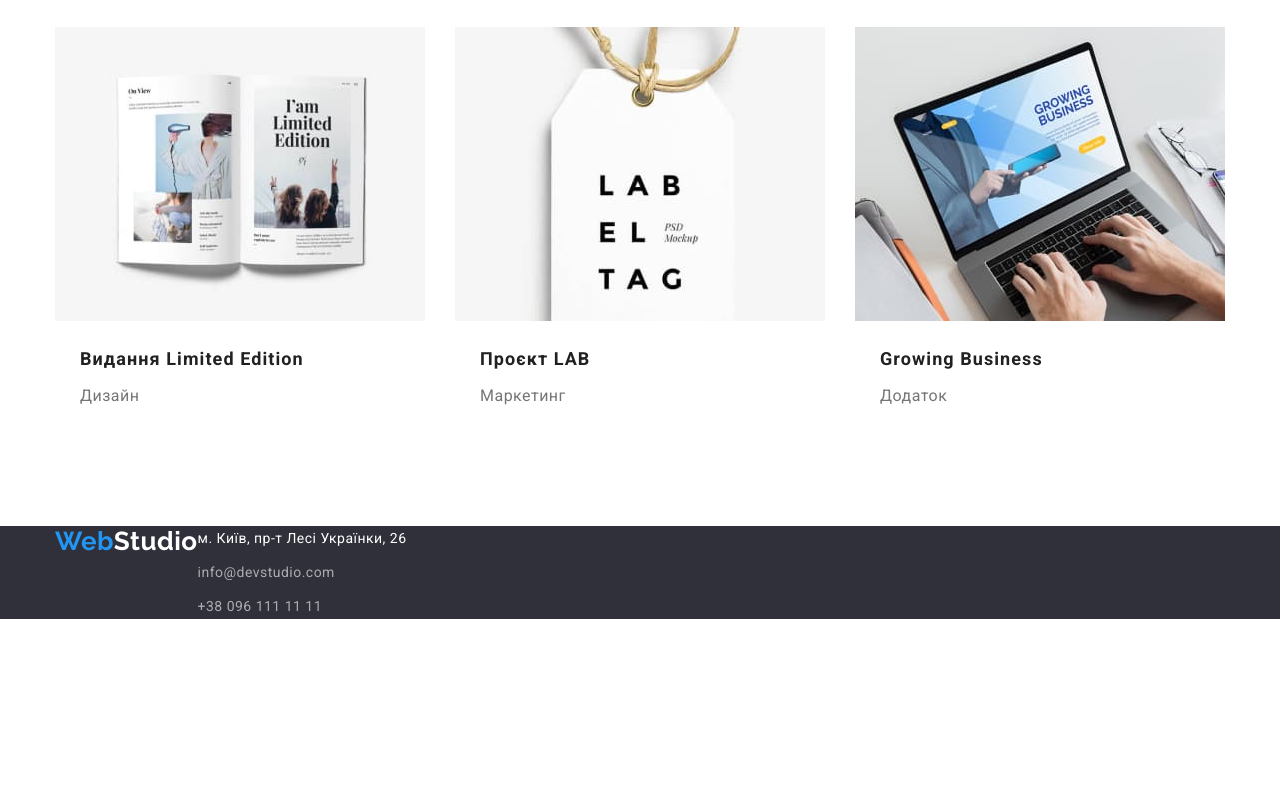
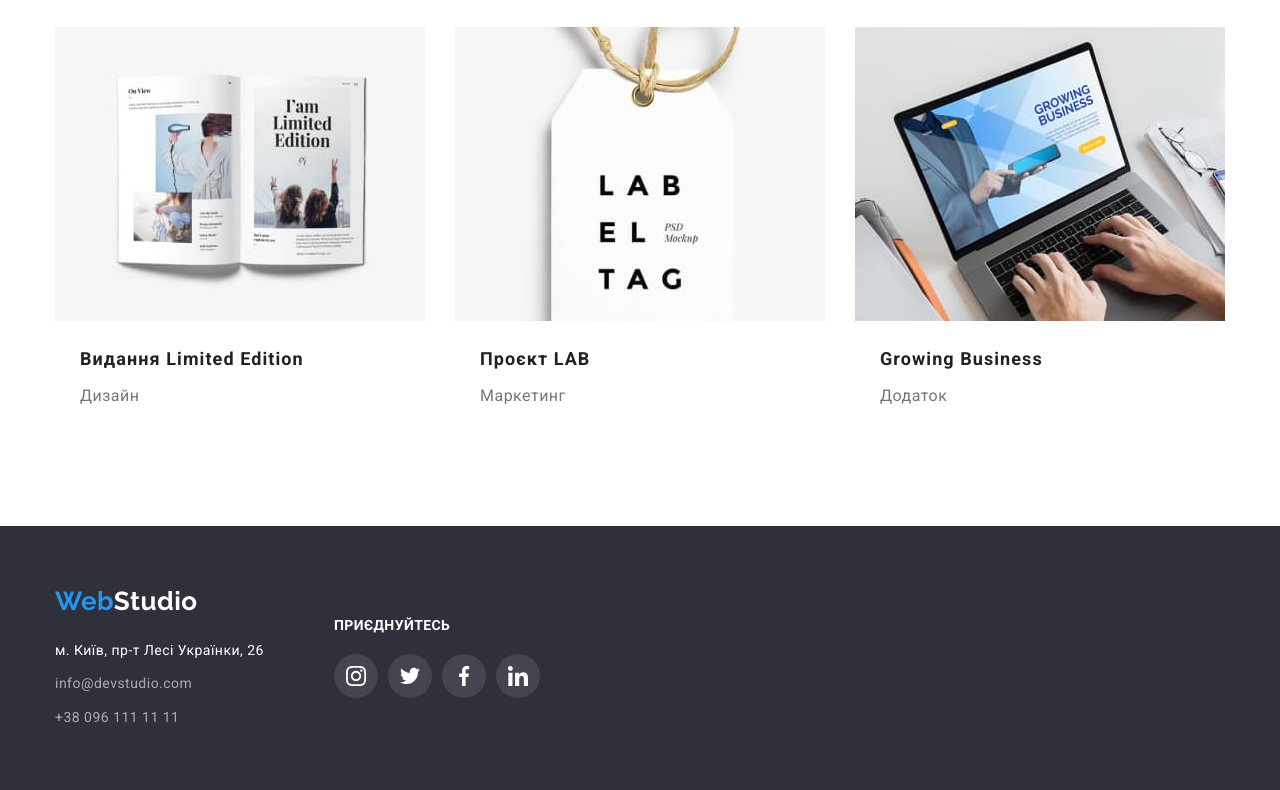
Before and after one commit to R0m5/goit-markup-hw-04, a plain HTML site: page portfolio.html in a window 1280 px wide. Shown: the part 1105-1895 px from the top of the page. Before the commit the page ends 1724 px from the top, so only its background shows below. Drawn offline with nearby package versions, Linux system fonts and the light colour scheme.

Commit message:
The work is finished

```diff
--- a/css/styles.css
+++ b/css/styles.css
@@ -560,12 +560,13 @@ img {
 .footer-social .social-items {
   fill: var(--accent-color);
 }
-.social-icon:not(:nth-child(4n)) {
+.social-icon2:not(:nth-child(4n)) {
   margin-right: 10px;
 }
-/* .social-list2 .social-icon:not(:nth-child(4n)) {
-  margin-right: 30px;
-} */
+.social-items:hover,
+.social-items:focus {
+  background-color: var(--navigation-color);
+}
 
 /* Portfolio*/
 
--- a/portfolio.html
+++ b/portfolio.html
@@ -202,6 +202,7 @@
     <!--address-->
     <footer class="footer">
       <div class="container">
+        <div class="footer-box">
           <a href="./index.html" class="logo-footer"
             ><span class="logotype-footer">Web</span>Studio</a
           >
@@ -222,11 +223,69 @@
                 >
               </li>
               <li class="item">
-              <a href="tel:+380961111111" class="address">+38 096 111 11 11</a>
+                <a href="tel:+380961111111" class="address"
+                  >+38 096 111 11 11</a
+                >
               </li>
             </ul>
           </address>
         </div>
+
+        <div class="footer-social">
+          <p class="join">Приєднуйтесь</p>
+          <p></p>
+          <ul class="social-list2 list">
+            <li class="social-icon2">
+              <a
+                href="#"
+                class="social-items"
+                target="_blank"
+                rel="nofollow"
+                aria-label="instagram"
+                ><svg class="social-picture" height="20" width="20">
+                  <use
+                    href="./images/icon.svg/icons.svg#icon-instagram-2"></use></svg
+              ></a>
+            </li>
+            <li class="social-icon2">
+              <a
+                href="#"
+                class="social-items"
+                target="_blank"
+                rel="nofollow"
+                aria-label="instagram"
+                ><svg class="social-picture" height="20" width="20">
+                  <use
+                    href="./images/icon.svg/icons.svg#icon-twitter-1"></use></svg
+              ></a>
+            </li>
+            <li class="social-icon2">
+              <a
+                href="#"
+                class="social-items"
+                target="_blank"
+                rel="nofollow"
+                aria-label="instagram"
+                ><svg class="social-picture" height="20" width="20">
+                  <use
+                    href="./images/icon.svg/icons.svg#icon-facebook-1"></use></svg
+              ></a>
+            </li>
+            <li class="social-icon2">
+              <a
+                href="#"
+                class="social-items"
+                target="_blank"
+                rel="nofollow"
+                aria-label="instagram"
+                ><svg class="social-picture" height="20" width="20">
+                  <use
+                    href="./images/icon.svg/icons.svg#icon-linkedin-1"></use></svg
+              ></a>
+            </li>
+          </ul>
+        </div>
+      </div>
     </footer>
   </body>
 </html>
```
Also changed, not shown: index.html (+4 -4 lines). Lines whose indentation alone changed are shown as unchanged.
